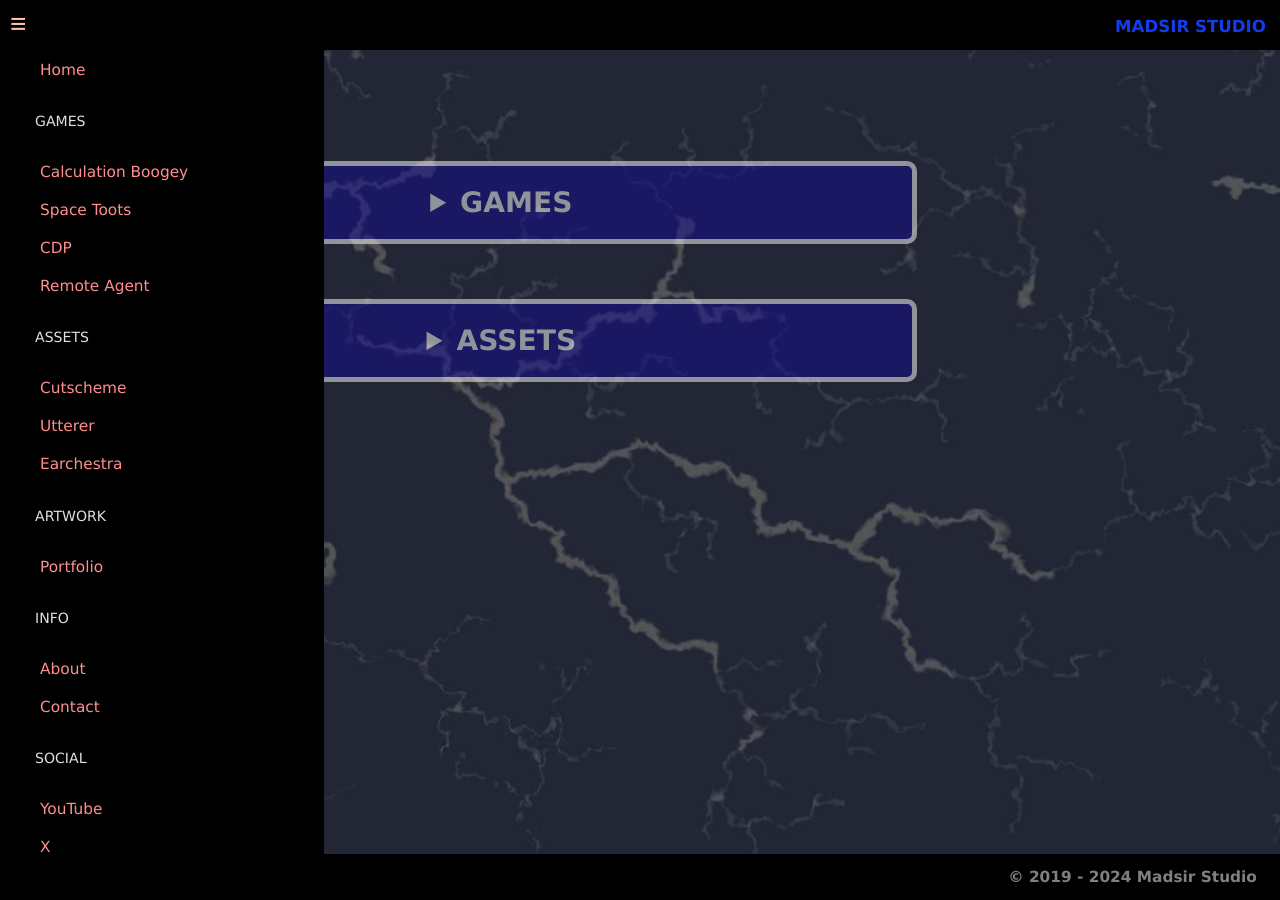
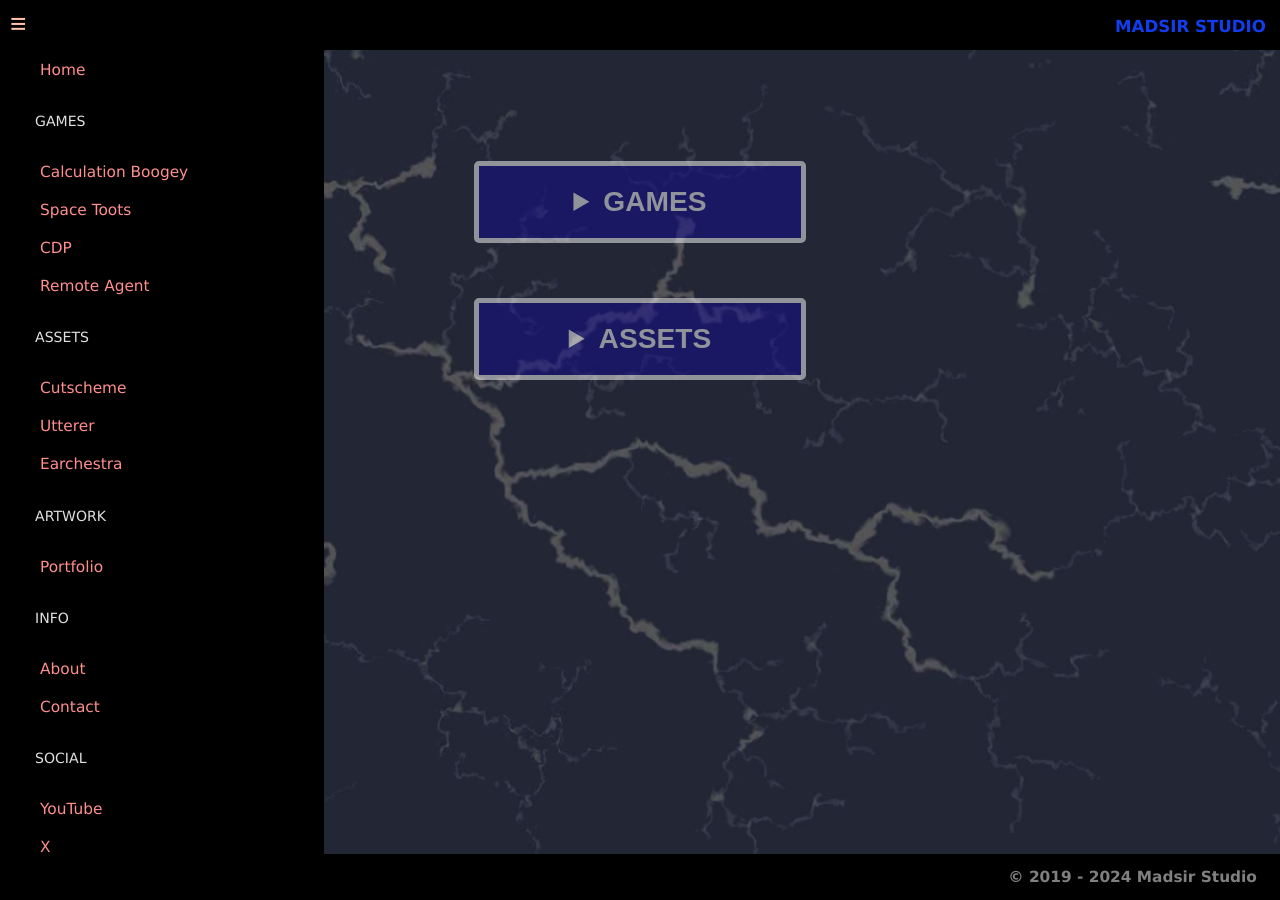
Before and after one commit to Madsir/madsirstudio.github.io, a Jekyll site: the page built from index.html, in a window 1280 px wide. Built offline with Jekyll 4.4.1, drawn with Linux system fonts in a browser that asks for light colours.

Commit message:
Update index.html

```diff
--- a/index.html
+++ b/index.html
@@ -38,6 +38,7 @@ h2 {
   margin-left: auto;
   margin-right: auto;
   overflow: hidden;
+	opacity: 1;
 }
 @media (max-width: 600px) {
  .columns {
@@ -50,12 +51,17 @@ font-size: 1.2em;
 width: 70%;
 }
 summary {
-  font-size: 1.7em;
+  font-size: 1.5em;
 }
 }
 .row{
   margin-top: 10%;
   margin-bottom: 10%;
+	  background-color: #120a8f;
+  opacity: 0.5;
+   border: 2px solid white;
+   padding: 20px 30px;
+  border-radius:5px;
 }
 .row::after {
   content: "";
@@ -73,7 +79,6 @@ summary {
   margin-bottom: 2%;
 }
 details {
-        text-align: center;
 	align-items: center;
 	justify-content: center;
 	margin-top: 5%;
@@ -82,14 +87,15 @@ summary:hover {
   background-color: #090548;
   opacity: 0.5;
   margin-top: 5%;
-  border: 5px solid white;
+  border: 2px solid white;
   padding: 20px 30px;
   border-radius:10px;
 }
 summary {
- margin-left:25%%;
- margin-right:25%;
- font-family: Verdana, Arial, Tahoma, monospace;
+	text-align: center;
+ margin-left:35%;
+ margin-right:35%;
+ font-family: fantasy;
   font-size: 2.2em;
   font-weight: bold;
   color: white;
@@ -98,7 +104,8 @@ summary {
   margin-top: 5%;
    border: 5px solid white;
    padding: 20px 30px;
-  border-radius:10px;
+  border-radius:5px;
+	cursor:pointer;
 }
 </style>
 </head>
```
